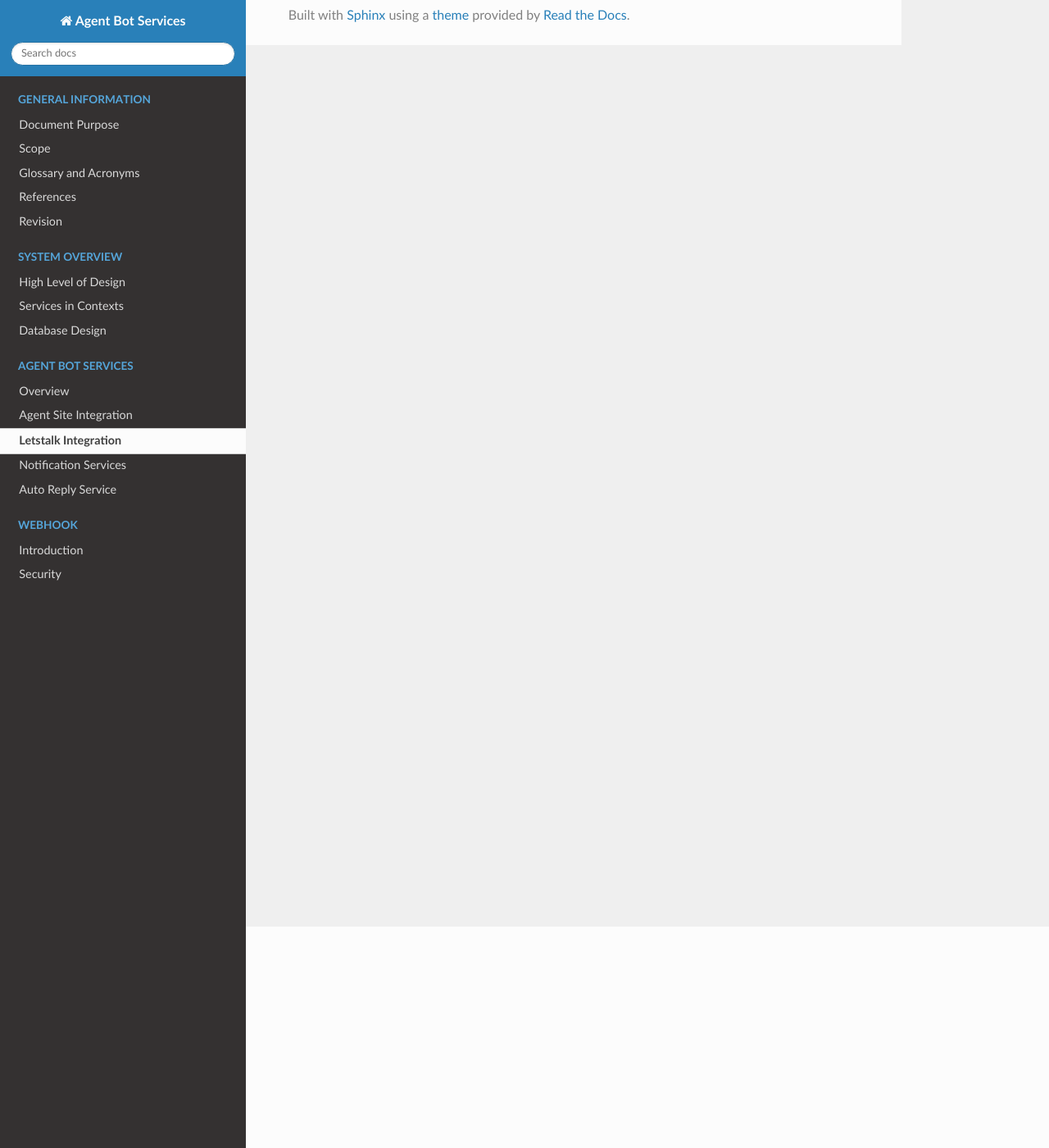
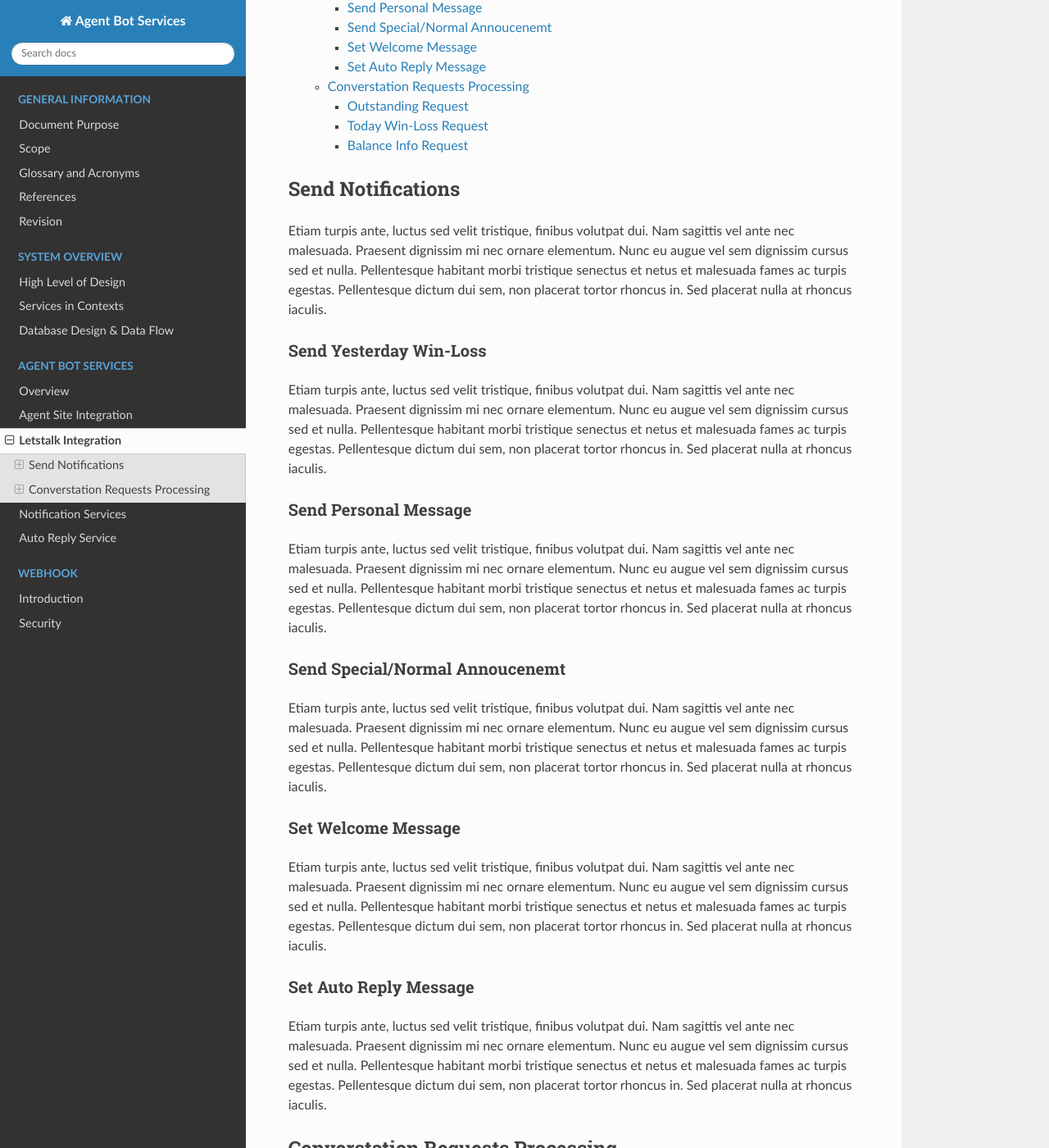
Before and after one commit to starixvn/rome_chatbot_chatbot-api, a Sphinx documentation site: the page built from docs/design/letstalk-intagration.rst, in a window 1280 px wide and 1400 px high, scrolled down 270 px. Shown: the whole window at 82% size. Built offline with Sphinx 7.4.7 and the Read the Docs theme 2.0.0, drawn with Linux system fonts in a browser that asks for light colours; some of the changed text lies outside the part shown.

Commit message:
0000 add letstalk-intagration.rst

```diff
--- a/docs/design/letstalk-intagration.rst
+++ b/docs/design/letstalk-intagration.rst
@@ -1,3 +1,77 @@
 **************************
 Letstalk Integration
 **************************
+
+.. contents:: Table of Contents
+
+Send Notifications
+========================
+Etiam turpis ante, luctus sed velit tristique, finibus volutpat dui. Nam sagittis vel ante nec malesuada.
+Praesent dignissim mi nec ornare elementum. Nunc eu augue vel sem dignissim cursus sed et nulla.
+Pellentesque habitant morbi tristique senectus et netus et malesuada fames ac turpis egestas.
+Pellentesque dictum dui sem, non placerat tortor rhoncus in. Sed placerat nulla at rhoncus iaculis.
+
+
+Send Yesterday Win-Loss
+-----------------------
+Etiam turpis ante, luctus sed velit tristique, finibus volutpat dui. Nam sagittis vel ante nec malesuada.
+Praesent dignissim mi nec ornare elementum. Nunc eu augue vel sem dignissim cursus sed et nulla.
+Pellentesque habitant morbi tristique senectus et netus et malesuada fames ac turpis egestas.
+Pellentesque dictum dui sem, non placerat tortor rhoncus in. Sed placerat nulla at rhoncus iaculis.
+
+
+Send Personal Message
+----------------------------
+Etiam turpis ante, luctus sed velit tristique, finibus volutpat dui. Nam sagittis vel ante nec malesuada.
+Praesent dignissim mi nec ornare elementum. Nunc eu augue vel sem dignissim cursus sed et nulla.
+Pellentesque habitant morbi tristique senectus et netus et malesuada fames ac turpis egestas.
+Pellentesque dictum dui sem, non placerat tortor rhoncus in. Sed placerat nulla at rhoncus iaculis.
+
+Send Special/Normal Annoucenemt
+-------------------------------
+Etiam turpis ante, luctus sed velit tristique, finibus volutpat dui. Nam sagittis vel ante nec malesuada.
+Praesent dignissim mi nec ornare elementum. Nunc eu augue vel sem dignissim cursus sed et nulla.
+Pellentesque habitant morbi tristique senectus et netus et malesuada fames ac turpis egestas.
+Pellentesque dictum dui sem, non placerat tortor rhoncus in. Sed placerat nulla at rhoncus iaculis.
+
+Set Welcome Message
+-------------------------------
+Etiam turpis ante, luctus sed velit tristique, finibus volutpat dui. Nam sagittis vel ante nec malesuada.
+Praesent dignissim mi nec ornare elementum. Nunc eu augue vel sem dignissim cursus sed et nulla.
+Pellentesque habitant morbi tristique senectus et netus et malesuada fames ac turpis egestas.
+Pellentesque dictum dui sem, non placerat tortor rhoncus in. Sed placerat nulla at rhoncus iaculis.
+
+Set Auto Reply Message
+-------------------------------
+Etiam turpis ante, luctus sed velit tristique, finibus volutpat dui. Nam sagittis vel ante nec malesuada.
+Praesent dignissim mi nec ornare elementum. Nunc eu augue vel sem dignissim cursus sed et nulla.
+Pellentesque habitant morbi tristique senectus et netus et malesuada fames ac turpis egestas.
+Pellentesque dictum dui sem, non placerat tortor rhoncus in. Sed placerat nulla at rhoncus iaculis.
+
+Converstation Requests Processing
+=================================
+Etiam turpis ante, luctus sed velit tristique, finibus volutpat dui. Nam sagittis vel ante nec malesuada.
+Praesent dignissim mi nec ornare elementum. Nunc eu augue vel sem dignissim cursus sed et nulla.
+Pellentesque habitant morbi tristique senectus et netus et malesuada fames ac turpis egestas.
+Pellentesque dictum dui sem, non placerat tortor rhoncus in. Sed placerat nulla at rhoncus iaculis.
+
+Outstanding Request
+--------------------
+Etiam turpis ante, luctus sed velit tristique, finibus volutpat dui. Nam sagittis vel ante nec malesuada.
+Praesent dignissim mi nec ornare elementum. Nunc eu augue vel sem dignissim cursus sed et nulla.
+Pellentesque habitant morbi tristique senectus et netus et malesuada fames ac turpis egestas.
+Pellentesque dictum dui sem, non placerat tortor rhoncus in. Sed placerat nulla at rhoncus iaculis.
+
+Today Win-Loss Request
+-------------------------
+Etiam turpis ante, luctus sed velit tristique, finibus volutpat dui. Nam sagittis vel ante nec malesuada.
+Praesent dignissim mi nec ornare elementum. Nunc eu augue vel sem dignissim cursus sed et nulla.
+Pellentesque habitant morbi tristique senectus et netus et malesuada fames ac turpis egestas.
+Pellentesque dictum dui sem, non placerat tortor rhoncus in. Sed placerat nulla at rhoncus iaculis.
+
+Balance Info Request
+-------------------------
+Etiam turpis ante, luctus sed velit tristique, finibus volutpat dui. Nam sagittis vel ante nec malesuada.
+Praesent dignissim mi nec ornare elementum. Nunc eu augue vel sem dignissim cursus sed et nulla.
+Pellentesque habitant morbi tristique senectus et netus et malesuada fames ac turpis egestas.
+Pellentesque dictum dui sem, non placerat tortor rhoncus in. Sed placerat nulla at rhoncus iaculis.
```
Also changed, not shown: docs/overview/database-design.rst (+5 -3 lines).
